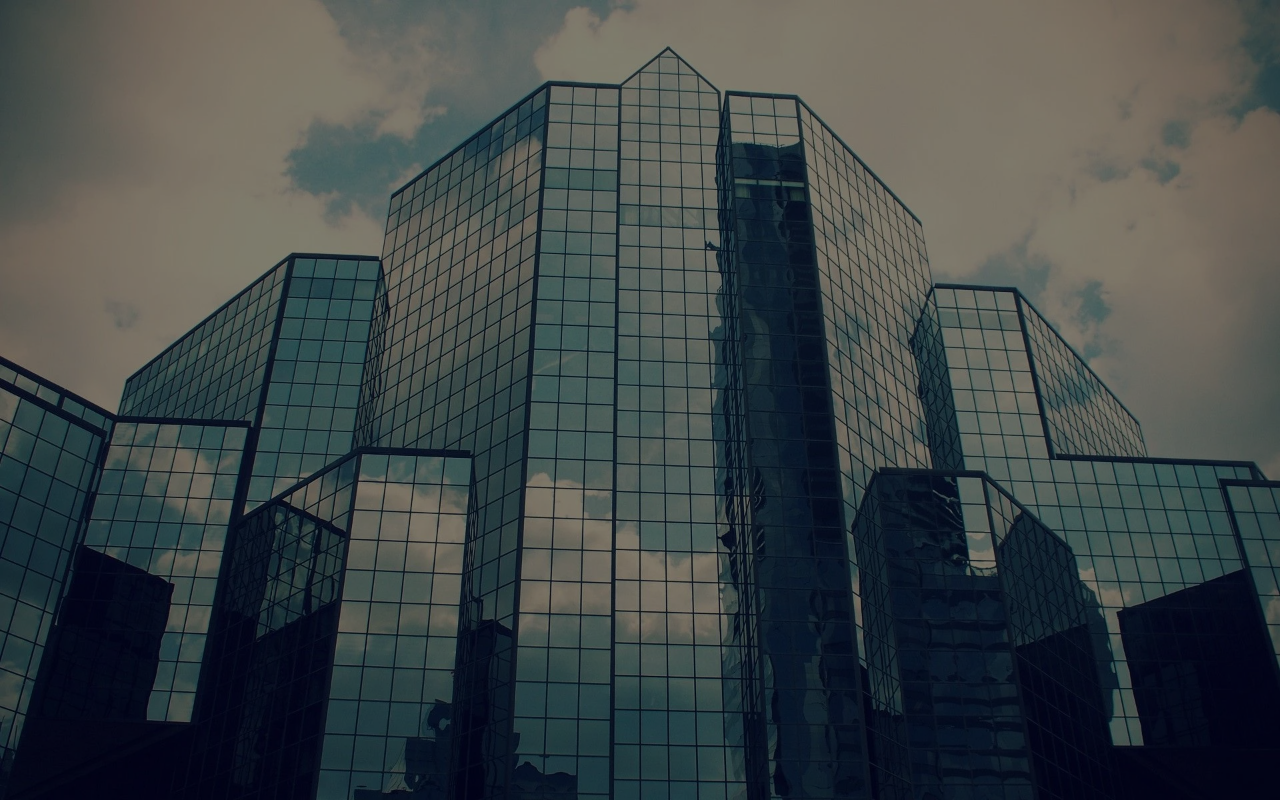
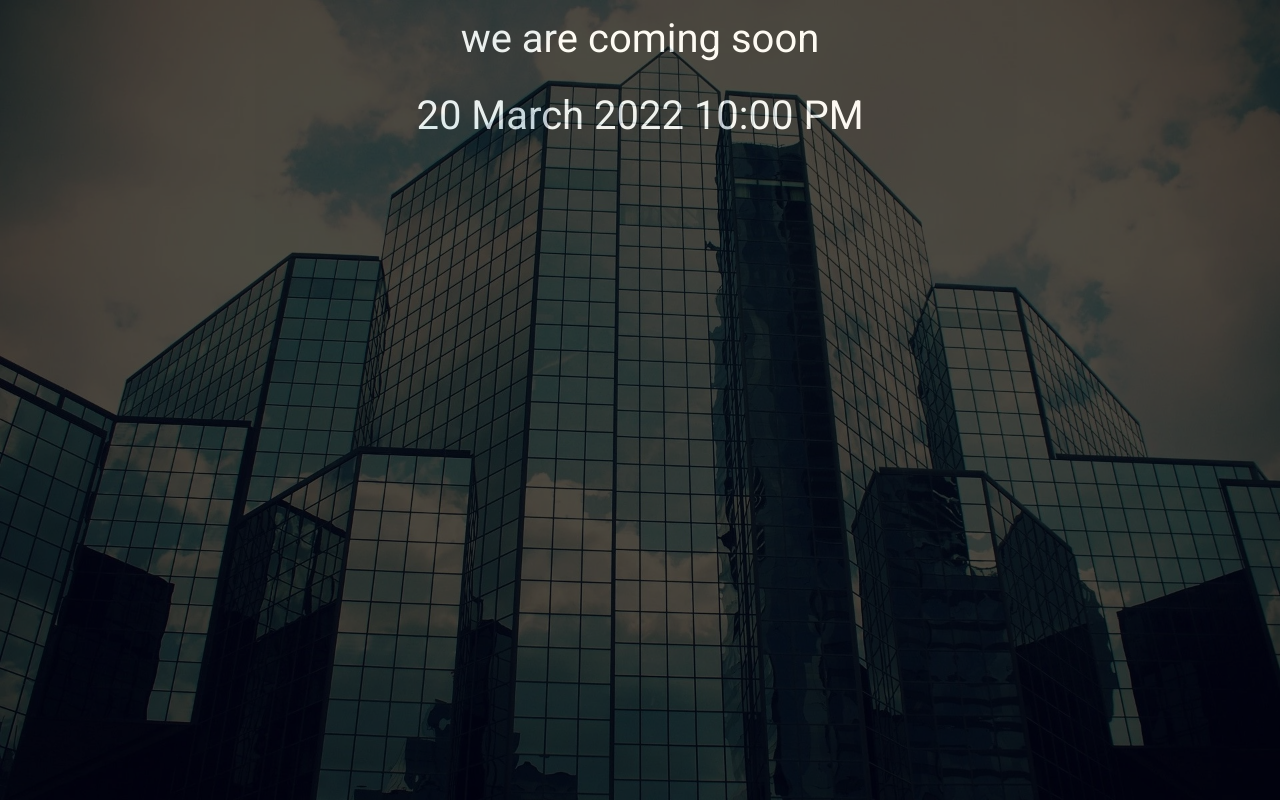
Before and after one commit to Raish10100/JS-projects, a plain HTML site: page Counter-App/index.html in a window 1280 px wide. Drawn offline with Linux system fonts and the light colour scheme.

Commit message:
title added

```diff
--- a/Counter-App/index.html
+++ b/Counter-App/index.html
@@ -12,7 +12,12 @@
 <body>
      <div class="main">
         <div class="overlay">
+            <div class="title">we are coming soon</div>
+            <div class="title">20 March 2022 10:00 PM</div>
 
+            <div class="col">
+
+            </div>
         </div>
      </div>
 
--- a/Counter-App/style.css
+++ b/Counter-App/style.css
@@ -1,7 +1,10 @@
+@import url('https://fonts.googleapis.com/css2?family=Roboto:ital,wght@0,100;0,300;0,400;0,500;0,700;0,900;1,100;1,300;1,400;1,500;1,700;1,900&display=swap');
+
 *{
     padding: 0;
     margin: 0;
     box-sizing: border-box;
+    font-family: "Roboto", sans-serif;
 }
 
 .main{
@@ -15,5 +18,17 @@
     width: 100%;
     height: 100%;
     background-color: black;
-    opacity: 0.5;
+    opacity: 0.7;
+    display: flex;
+    color: white;
+    flex-direction: column;
 }
+.title{
+     text-align: center;
+     font-size: 2.5rem;
+     margin: 15px 10px;
+}
+
+.col{
+
+}
```
